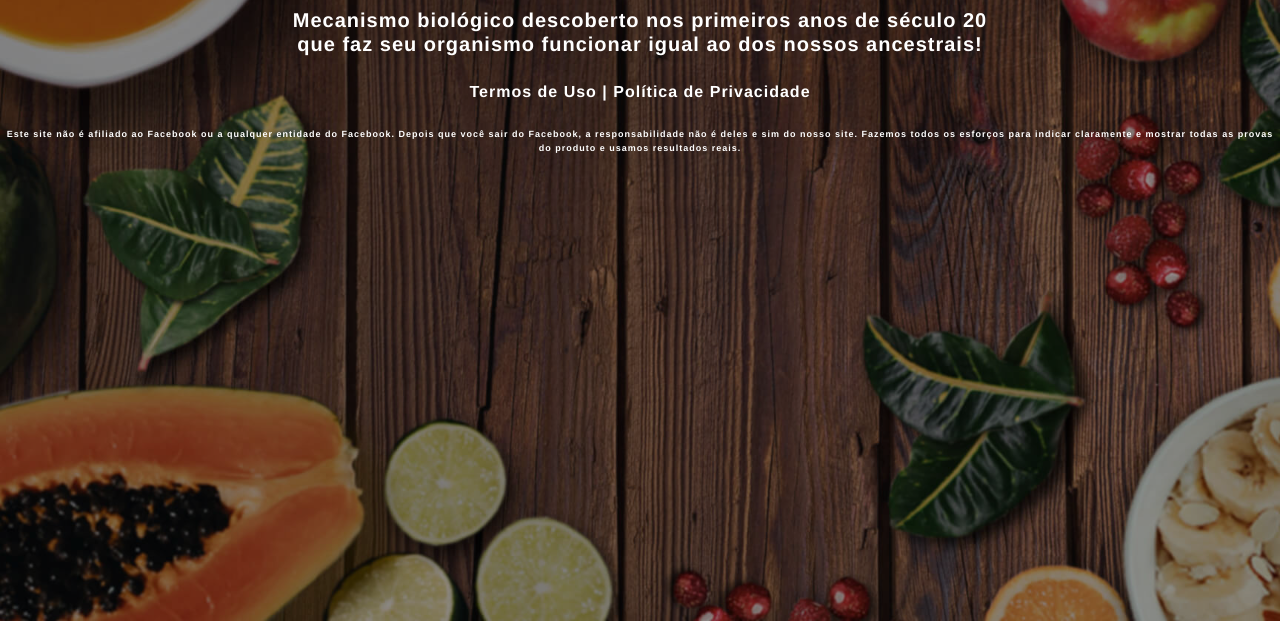
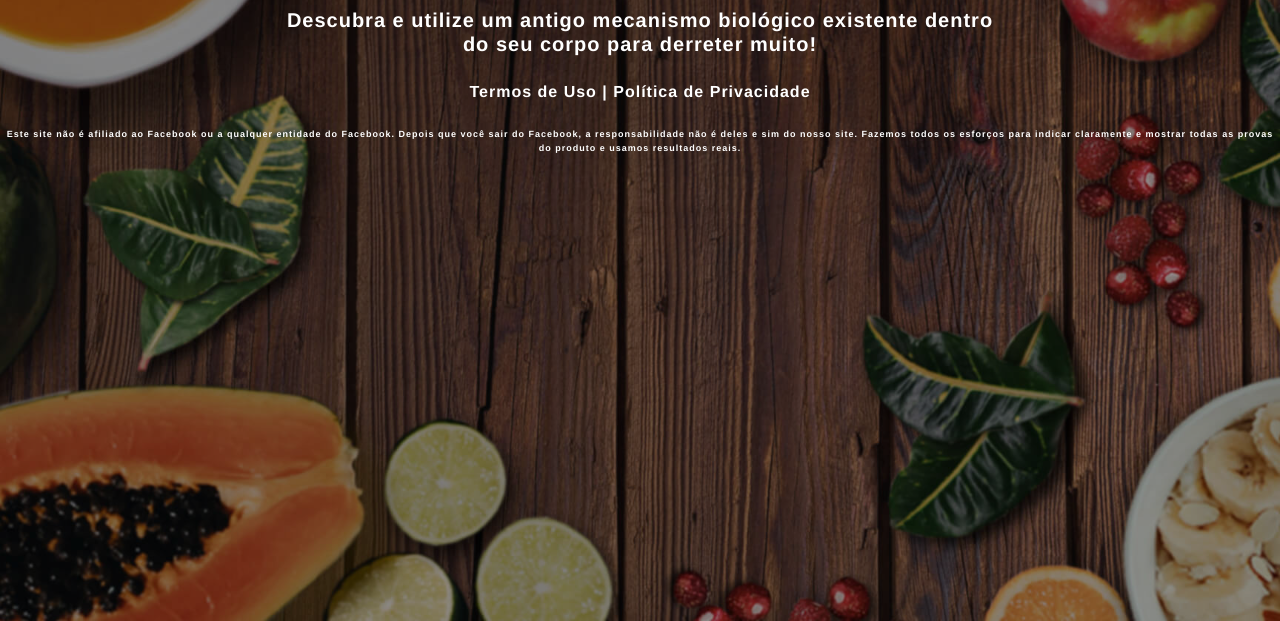
Before and after one commit to DalheEnterprise/glucagonaoseufavor.fun, a plain HTML site: page index.html in a window 1280 px wide. Shown: the part 179-800 px from the top of the page. Drawn offline with nearby package versions, Linux system fonts and the light colour scheme; a script that the page names is missing.

Commit message:
Update index.html

```diff
--- a/index.html
+++ b/index.html
@@ -87,7 +87,7 @@ src="https://www.facebook.com/tr?id=1110795559483930&ev=PageView&noscript=1"
             <img class="img-fluid" src="./assets/img/Placa.png">
 
             <!-- Headline -->
-            <h5 class="my-4"><b>Mecanismo biológico descoberto nos primeiros anos de século 20 que faz seu organismo funcionar igual ao dos nossos ancestrais!</h5>
+            <h5 class="my-4"><b>Descubra e utilize um antigo mecanismo biológico existente dentro do seu corpo para derreter muito!</h5>
 
             <!-- VSL -->
             <script type="text/javascript" id="scr_6250fa4a752ce700088bc701">var s=document.createElement("script");s.src="https://cdn.converteai.net/e31bbf06-338e-4eee-af68-4c82a4e175cd/players/6250fa4a752ce700088bc701/player.js",s.async=!0,document.head.appendChild(s);</script>
```
